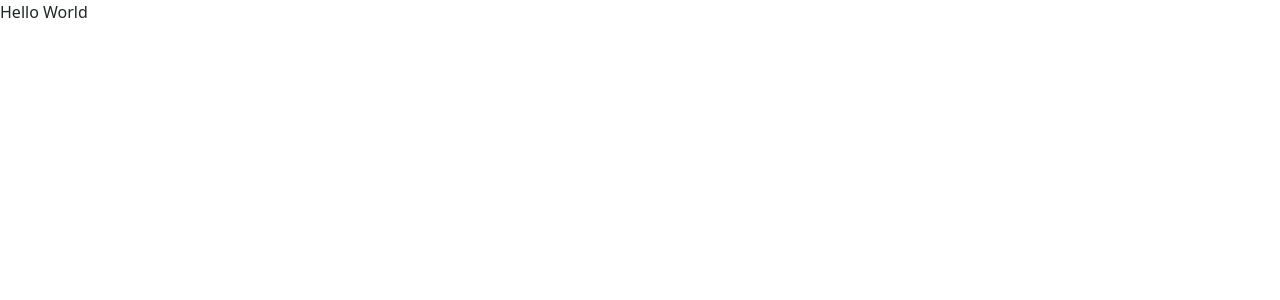
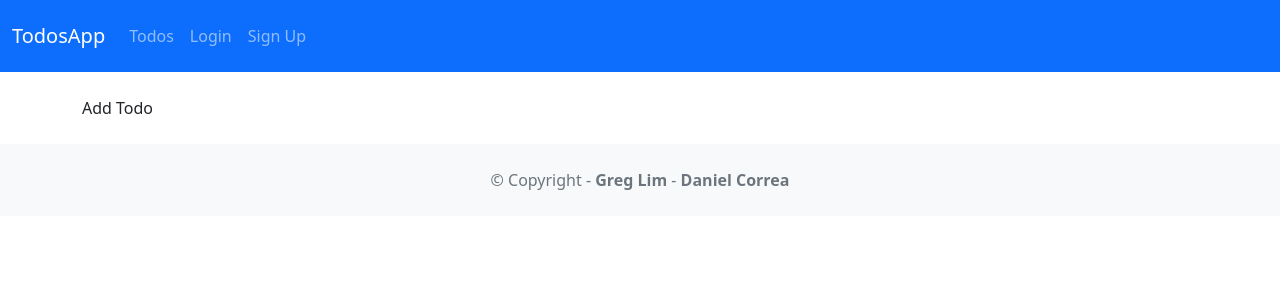
Before and after one commit to BenjaminSemevor/ALX_TodoApp, a React (Create React App) app in the folder frontend/: page /todos/1 in a window 1280 px wide. Shown: the top 300 px of the page. Built offline with nearby package versions, Linux system fonts and the light colour scheme.

Commit message:
Defining Our Routes

```diff
--- a/frontend/src/App.js
+++ b/frontend/src/App.js
@@ -2,10 +2,95 @@
 import { Switch, Route, Link } from 'react-router-dom';
 import 'bootstrap/dist/css/bootstrap.min.css';
 
+import AddTodo from './components/add-todo';
+import TodosList from './components/todos-list';
+import Login from './components/login';
+import Signup from './components/signup';
+
+import Nav from 'react-bootstrap/Nav';
+import Navbar from 'react-bootstrap/Navbar';
+import Container from 'react-bootstrap/Navbar';
+
 function App() {
+  // const user = null;
+  const [user, setUser] = React.useState(null);
+  const [token, setToken] = React.useState(null);
+  const [error, setError] = React.useState('');
+
+  async function login(user = null){ // default user to null
+    setUser(user);
+  }
+
+  async function logout(){
+    setUser(null);
+  }
+
+  async function signup(user = null){ // default user to null
+    setUser(user);
+  }
+
   return (
     <div className="App">
-      Hello World
+      <Navbar bg="primary" variant="dark">
+        <div className="container-fluid">
+          <Navbar.Brand>TodosApp</Navbar.Brand>
+          <Nav className="me-auto">
+          <Container>
+              <Link class="nav-link" to={"/todos"}>Todos</Link>
+              { user ? (
+                <Link class="nav-link">Logout ({user})</Link>
+              ) : (
+                <>
+                  <Link class="nav-link" to={"/login"}>Login</Link>
+                  <Link class="nav-link" to={"/signup"}>Sign Up</Link>
+                </>
+              )}
+            </Container>
+          </Nav>
+        </div>
+      </Navbar>
+      <div className="container mt-4">
+        <Switch>
+          <Route exact path={["/", "/todos"]} render={(props) =>
+            <TodosList {...props} token={token} />
+          }>
+          </Route>
+            <Route path="/todos/create" render={(props)=>
+            <AddTodo {...props} token={token} />
+          }>
+          </Route>
+            <Route path="/todos/:id/" render={(props)=>
+            <AddTodo {...props} token={token} />
+          }>
+          </Route>
+            <Route path="/login" render={(props)=>
+            <Login {...props} login={login} />
+          }>
+          </Route>
+            <Route path="/signup" render={(props)=>
+            <Signup {...props} signup={signup} />
+          }>
+          </Route>
+        </Switch>
+      </div>
+      <footer className="text-center text-lg-start
+        bg-light text-muted mt-4">
+        <div className="text-center p-4">
+            © Copyright - <a
+                    target="_blank"
+                    className="text-reset fw-bold text-decoration-none"
+            href="https://twitter.com/greglim81"
+          >
+            Greg Lim
+              </a> - <a
+                      target="_blank"
+                      className="text-reset fw-bold text-decoration-none"
+            href="https://twitter.com/danielgarax"
+          >
+            Daniel Correa
+          </a>
+        </div>
+      </footer>
     </div>
   );
 }
--- /dev/null
+++ b/frontend/src/components/add-todo.js
@@ -0,0 +1,11 @@
+import React from 'react';
+
+function AddTodo() {
+  return (
+<div className="App">
+      Add Todo
+    </div>
+  );
+}
+
+export default AddTodo;
--- /dev/null
+++ b/frontend/src/components/login.js
@@ -0,0 +1,11 @@
+import React from 'react';
+
+function Login() {
+  return (
+<div className="App">
+      Login
+    </div>
+  );
+}
+
+export default Login;
--- /dev/null
+++ b/frontend/src/components/signup.js
@@ -0,0 +1,11 @@
+import React from 'react';
+
+function Signup() {
+  return (
+<div className="App">
+      Sign up
+    </div>
+  );
+}
+
+export default Signup;
--- /dev/null
+++ b/frontend/src/components/todos-list.js
@@ -0,0 +1,11 @@
+import React from 'react';
+
+function TodosList() {
+  return (
+    <div className="App">
+      Todos List
+    </div>
+  );
+}
+
+export default TodosList;
--- a/frontend/src/index.js
+++ b/frontend/src/index.js
@@ -1,14 +1,38 @@
+// import React from 'react';
+// import ReactDOM from 'react-dom/client';
+// import './index.css';
+// import App from './App';
+// import reportWebVitals from './reportWebVitals';
+// import { BrowserRouter } from 'react-router-dom'; // Import BrowserRouter
+
+// const root = ReactDOM.createRoot(document.getElementById('root'));
+// root.render(
+//   <React.StrictMode>
+//     <BrowserRouter>
+//       <App />
+//     </BrowserRouter>
+//   </React.StrictMode>
+// );
+
+// // If you want to start measuring performance in your app, pass a function
+// // to log results (for example: reportWebVitals(console.log))
+// // or send to an analytics endpoint. Learn more: https://bit.ly/CRA-vitals
+// reportWebVitals();
+
 import React from 'react';
-import ReactDOM from 'react-dom/client';
+import ReactDOM from 'react-dom';
 import './index.css';
 import App from './App';
 import reportWebVitals from './reportWebVitals';
+import { BrowserRouter } from 'react-router-dom'; // Import BrowserRouter
 
-const root = ReactDOM.createRoot(document.getElementById('root'));
-root.render(
+ReactDOM.render(
   <React.StrictMode>
-    <App />
-  </React.StrictMode>
+    <BrowserRouter>
+      <App />
+    </BrowserRouter>
+  </React.StrictMode>,
+  document.getElementById('root')
 );
 
 // If you want to start measuring performance in your app, pass a function
```
Also changed, not shown: frontend/package.json (+5 -5 lines), 1 other file (tests, documents, lock files or other folders).
